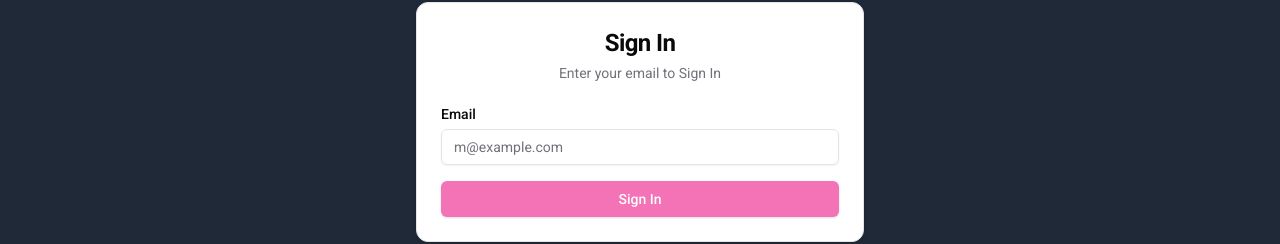
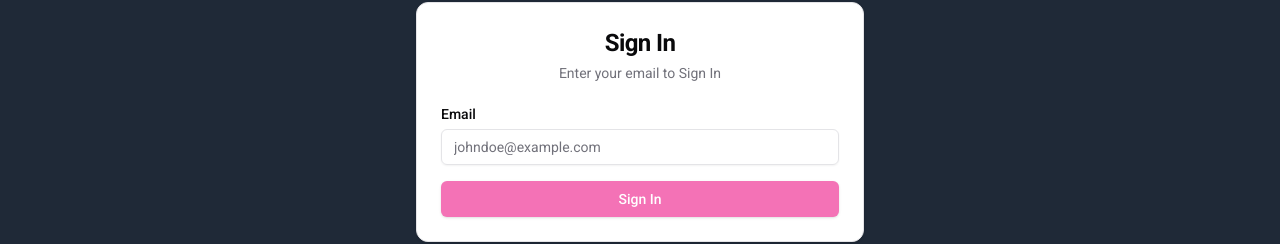
Before and after one commit to davidhailu0/rippleffect, a Next.js app: page /sign-in in a window 1280 px wide. Shown: the part 278-522 px from the top of the page. Built offline with nearby package versions, Linux system fonts and the light colour scheme; no server answers.

Commit message:
fix: fix unauthorized error on work with me

```diff
--- a/src/app/(auth)/sign-in/page.tsx
+++ b/src/app/(auth)/sign-in/page.tsx
@@ -94,7 +94,7 @@ export default function SignUp() {
                   <Input
                     id="email"
                     type="email"
-                    placeholder="m@example.com"
+                    placeholder="johndoe@example.com"
                     value={email}
                     onChange={(e) => setEmail(e.target.value)}
                     required
--- a/src/app/(auth)/sign-up/page.tsx
+++ b/src/app/(auth)/sign-up/page.tsx
@@ -14,10 +14,8 @@ import {
   CardTitle,
   CardDescription,
   CardContent,
-  CardFooter,
 } from "@/components/ui/card";
 import { icons } from "lucide-react";
-import Link from "next/link";
 
 export default function SignUp() {
   const [email, setEmail] = useState("");
@@ -63,7 +61,7 @@ export default function SignUp() {
                 <Input
                   id="email"
                   type="email"
-                  placeholder="m@example.com"
+                  placeholder="johndoe@example.com"
                   value={email}
                   onChange={(e) => setEmail(e.target.value)}
                   required
--- a/src/app/(public)/work-with-me/page.tsx
+++ b/src/app/(public)/work-with-me/page.tsx
@@ -27,7 +27,7 @@ const App: React.FC = () => {
           </p>
         </div>
         <div className="flex flex-col gap-4 items-center w-[95%] md:w-[73%] h-auto md:h-auto mx-auto">
-          <VideoPlayer playBackId={landing_page?.mux_playback_id} videoID={landing_page?.id} />
+          <VideoPlayer playBackId={landing_page?.mux_playback_id} videoID={landing_page?.id} showProgress={false} />
         </div>
         <div className="flex justify-center flex-1 text-center my-10 w-full gap-10">
           {isLogged === false ? (
--- a/src/components/check-auth/index.tsx
+++ b/src/components/check-auth/index.tsx
@@ -2,14 +2,12 @@
 
 import useGetLead from "@/hooks/useGetLead";
 import {
-  resetAuthSlice,
   setIsAuthFailed,
   setIsLogged,
   setLead,
 } from "@/lib/reduxStore/authSlice";
 import { useAppDispatch, useAppSelector } from "@/lib/reduxStore/hooks";
 import { useEffect } from "react";
-import { useCookies } from "react-cookie";
 
 const CheckAuth = () => {
   const isLoggedOut = useAppSelector((state) => state.auth.isLoggedOut);
--- a/src/components/ui/VideoPlayer/VideoPlayer.tsx
+++ b/src/components/ui/VideoPlayer/VideoPlayer.tsx
@@ -25,12 +25,14 @@ interface VideoPlayerProps {
   videoID?: number;
   className?: string;
   tag?: string;
+  showProgress?: boolean;
 }
 
 const VideoPlayer: React.FC<VideoPlayerProps> = ({
   playBackId,
   videoID,
   className = "",
+  showProgress = true,
   tag,
 }) => {
   const lastTime30SecRef = useRef(0);
@@ -44,7 +46,7 @@ const VideoPlayer: React.FC<VideoPlayerProps> = ({
     useQuery<VideoProgressData>({
       queryKey: ["videoProgress", videoID],
       queryFn: () => getVideoProgress({ video_id: videoID! }),
-      enabled: Boolean(videoID),
+      enabled: Boolean(videoID) && showProgress,
       refetchInterval: isPlaying && 5000,
     });
 
@@ -129,12 +131,12 @@ const VideoPlayer: React.FC<VideoPlayerProps> = ({
           }}
         />
       </div>
-      <VideoProgress
+      {showProgress && <VideoProgress
         isPlaying={isPlaying}
         timeInterval={videoProgress?.time_interval}
         progress={videoProgress?.progress}
         currentTime={currentTime}
-      />
+      />}
     </>
   );
 };
```
